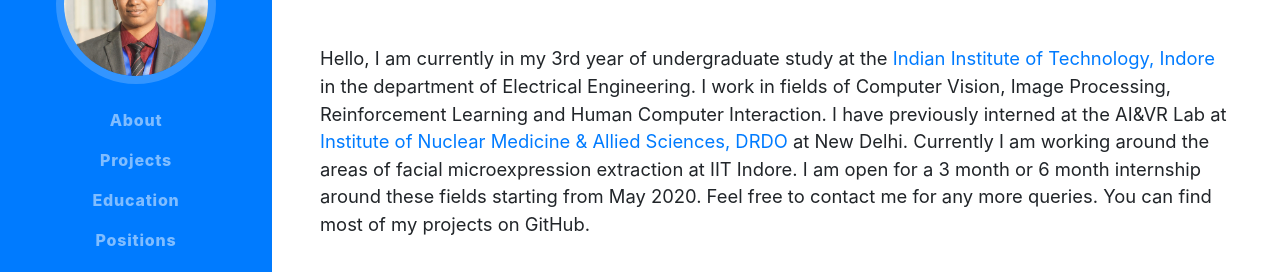
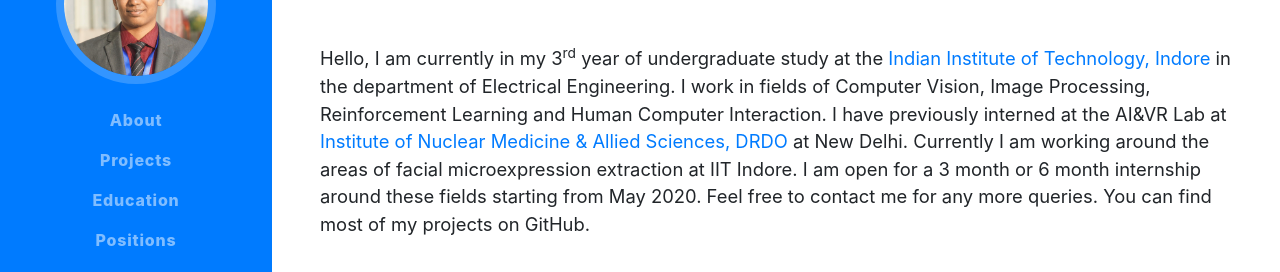
Before and after one commit to nemathahmed/nemathahmed.github.io, a website with bundled scripts: page index.html in a window 1280 px wide. Shown: the part 272-544 px from the top of the page. Built offline with nearby package versions, Linux system fonts and the light colour scheme; a web font is replaced by a local one.

Commit message:
Update index.html

```diff
--- a/index.html
+++ b/index.html
@@ -76,9 +76,9 @@
           <span class="text-primary">Ahmed</span>
         </h1>
         <div class="subheading mb-5">IIT Indore, India &nbsp&nbsp&nbsp
-          <a href="nemath.ahmed14@gmail.com"> nemath.ahmed14@gmail.com</a>
+          <a href="nemath.ahmed14@gmail.com">  nemath.ahmed14@gmail.com</a>
         </div>
-        <p class="lead mb-5">Hello, I am currently in my 3rd year of undergraduate study at the <a href='https://iiti.ac.in'>Indian Institute of Technology, Indore</a> in the department of Electrical Engineering. I work in fields of Computer Vision, Image Processing, Reinforcement Learning and Human Computer Interaction.
+        <p class="lead mb-5">Hello, I am currently in my 3<sup>rd</sup> year of undergraduate study at the <a href='https://iiti.ac.in'>Indian Institute of Technology, Indore</a> in the department of Electrical Engineering. I work in fields of Computer Vision, Image Processing, Reinforcement Learning and Human Computer Interaction.
           I have previously interned at the AI&VR Lab at <a href='https://www.drdo.gov.in/labs-and-establishments/institute-nuclear-medicine-allied-sciences-inmas'>Institute of Nuclear Medicine & Allied Sciences, DRDO</a> at New Delhi. Currently I am working around the areas of facial microexpression extraction at IIT Indore. I am open for a 3 month or 6 month internship around these fields starting from May 2020. Feel free to contact me for any more queries. You can find most of my projects on GitHub.</p>
         <div class="social-icons">
           <a href="https://linkedin.com/in/nemathahmed">
```
